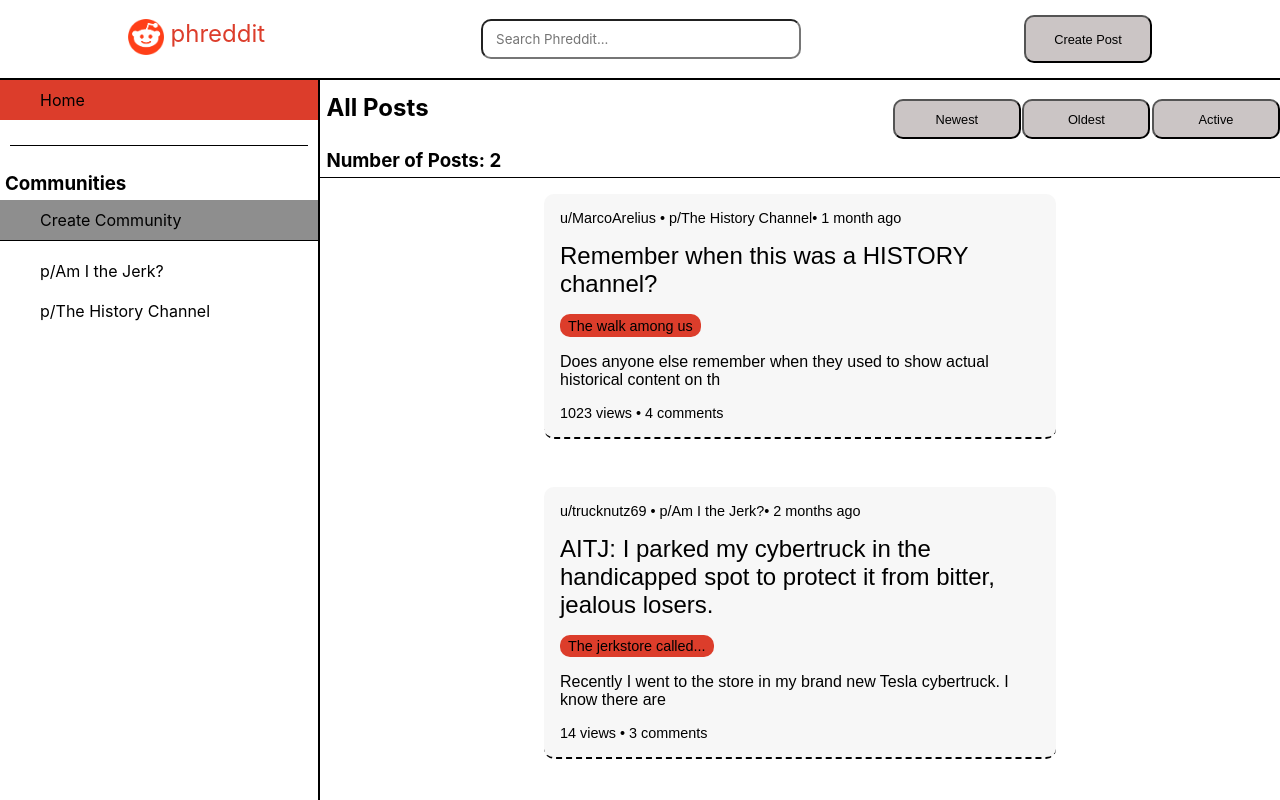
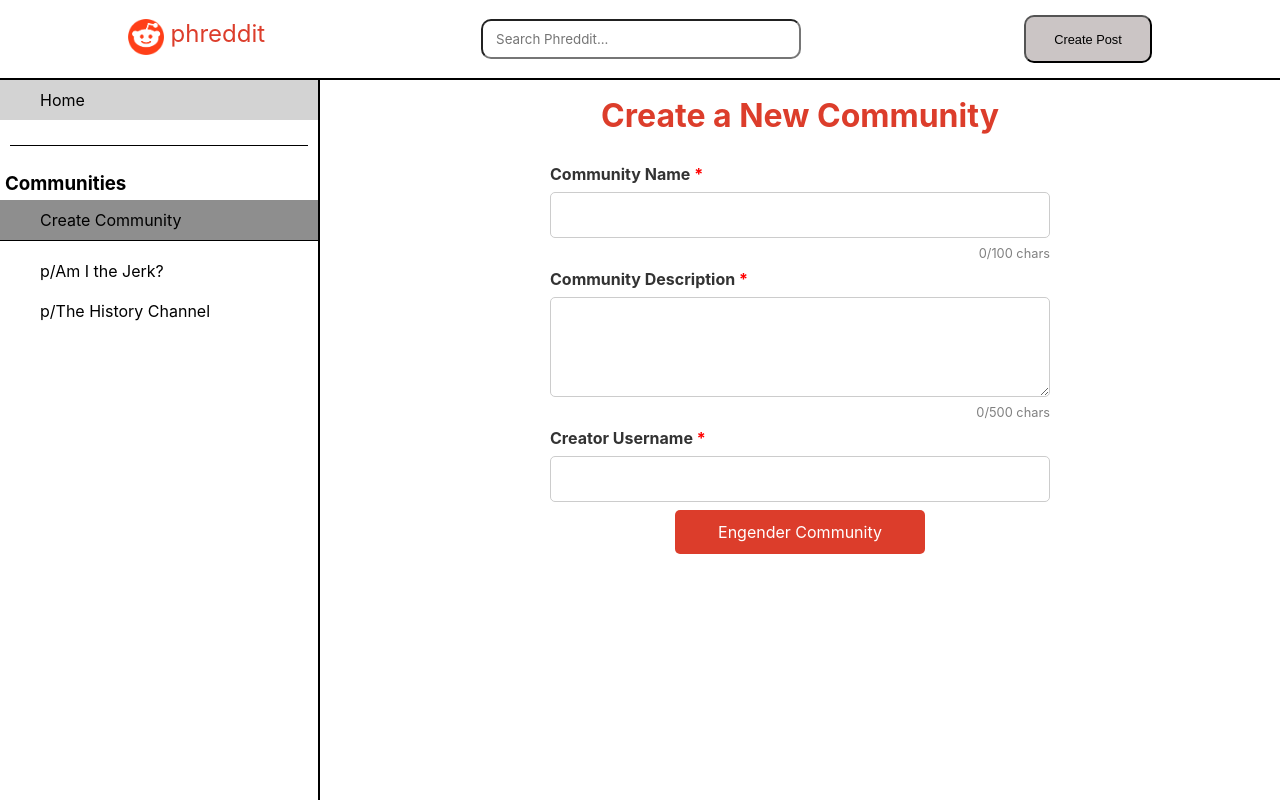
Before and after one commit to ayush-shah12/React-Frontend-Reddit-Clone, a React (Create React App) app: page / in a window 1280 px wide. Both pictures are taken after a click on the item "Create Community". Built offline with nearby package versions, Linux system fonts and the light colour scheme.

Commit message:
implemented Create community page

```diff
--- /dev/null
+++ b/src/components/CreateCommunity.jsx
@@ -0,0 +1,169 @@
+import React, { useContext, useState } from "react"
+import { ModelContext } from "../context/ModelContext.jsx"
+import { ViewContext } from "../context/ViewContext";
+import "../stylesheets/CreateCommunity.css"
+import "../stylesheets/index.css"
+
+const CreateCommunity = () => {
+    const {setView, setCommunityID } = useContext(ViewContext);
+    const { model, setModel } = useContext(ModelContext);
+
+    //state for form inputs
+    const [communityName, setCommunityName] = useState('');
+    const [communityDescription, setCommunityDescription] = useState('');
+    const [creatorUsername, setCreatorUsername] = useState('');
+
+    //error state
+    const [errors, setErrors] = useState({
+        communityName: '',
+        communityDescription: '',
+        creatorUsername: '',
+    });
+
+    const handleSubmit = (e) => {
+        e.preventDefault();
+
+        //validate inputs
+        const newErrors = {
+            communityName: '',
+            communityDescription: '',
+            creatorUsername: '',
+        };
+
+        let isValid = true;
+
+        if(communityName.trim() === '') {
+            newErrors.communityName = 'Community name is required.';
+            isValid = false;
+        }
+        else if (communityName.length > 100) {
+            newErrors.communityName = 'Community name should not exceed 100 characters.';
+            isValid = false;
+        }
+
+        if(communityDescription.trim() === ''){
+            newErrors.communityDescription = 'Community description is required.';
+            isValid = false;
+        }
+        else if (communityDescription.length > 500) {
+            newErrors.communityDescription = 'Community description should not exceed 500 characters.'
+            isValid = false;
+        }
+
+        if (creatorUsername.trim() === '') {
+            newErrors.creatorUsername = 'Creator username is required.';
+            isValid = false;
+        }
+
+        setErrors(newErrors);
+
+        if(isValid) {
+            //new community object
+            const newCommunityID = `community${model.communities.length + 1}`;
+            const newCommunity = {
+                communityID: newCommunityID,
+                name: communityName.trim(),
+                description: communityDescription.trim(),
+                postIDs: [],
+                startDate: new Date(),
+                members: [creatorUsername.trim()],
+                memberCount: 1,
+            };
+
+            setModel((prevModel) => ({
+                ...prevModel,
+                communities: [...prevModel.communities, newCommunity],
+            }));
+
+            //navigate to the new community page
+            setCommunityID(newCommunityID);
+            setView('CommunityPage');
+
+            //reset fields
+            setCommunityName('');
+            setCommunityDescription('');
+            setCreatorUsername('');
+
+            setErrors({
+                communityName: '',
+                communityDescription: '',
+                creatorUsername: '',
+
+            });
+        }
+        else {
+            setCommunityName(communityName.trim());
+            setCommunityDescription(communityDescription.trim());
+            setCreatorUsername(creatorUsername.trim());
+        }
+
+    };
+
+    return (
+        <div className = "create-community-container">
+            <h2>Create a New Community</h2>
+            <form onSubmit = {handleSubmit} className = "create-community-form">
+                {/*Community Name*/}
+                <div className = "form-group">
+                    <label htmlFor = "communityName">
+                        Community Name <span className = "required">*</span>
+                    </label>
+                    <input
+                    type = "text"
+                    id = "communityName"
+                    value = {communityName}
+                    onChange={(e) => setCommunityName(e.target.value)}
+                    maxLength="100"
+                    required />
+                    {errors.communityName && (
+                        <span className = "error-message">{errors.communityName}</span>
+                    )}
+                    <small>{communityName.length}/100 chars</small>
+                </div>
+
+                {/*Comm Descr */}
+                <div className = "form-group">
+                    <label htmlFor = "communityDescription">
+                        Community Description <span className = "required">*</span>
+                    </label>
+                    <textarea
+                    id = "communityDescription"
+                    value = {communityDescription}
+                    onChange={(e) => setCommunityDescription(e.target.value)}
+                    maxLength="500"
+                    required />
+                    {errors.communityDescription && (
+                        <span className = "error-message">{errors.communityDescription}</span>
+                    )}
+                    <small>{communityDescription.length}/500 chars</small>
+                </div>
+                {/*Creator Username */}
+                <div className = "form-group">
+                    <label htmlFor = "creatorUsername">
+                       Creator Username <span className = "required">*</span>
+                    </label>
+                    <input
+                    type = "text"
+                    id = "creatorUsername"
+                    value = {creatorUsername}
+                    onChange={(e) => setCreatorUsername(e.target.value)}
+                    maxLength="100"
+                    required />
+                    {errors.creatorUsername && (
+                        <span className = "error-message">{errors.creatorUsername}</span>
+                    )}
+                </div>
+
+                {/*Submit Btn */}
+                <button type = "submit" className = "engender-button">
+                    Engender Community
+                </button>
+
+            </form>
+        </div>
+
+    );
+
+};
+
+export default CreateCommunity;
--- a/src/components/Navbar.jsx
+++ b/src/components/Navbar.jsx
@@ -7,7 +7,15 @@ const NavBar = () => {
 
   const { model } = useContext(ModelContext);
   const { view, setView, communityID, setCommunityID } = useContext(ViewContext);
-
+  const handleNavigation = (targetView, params = {}) => {
+    setView(targetView);
+    if(params.communityID) {
+      setCommunityID(params.communityID);
+    }
+    else{
+      setCommunityID(null);
+    }
+  };
 
   return (
     <div className="sidebar">
@@ -22,7 +30,9 @@ const NavBar = () => {
           Communities
         </h3>
         <div className="create-community-link">
-          <li className="createCommunity" style={{ cursor: "pointer", paddingLeft: "40px" }}>
+          <li className={`createCommunity${view ==="Create" ? "active" : ""}`}
+           style={{ cursor: "pointer", paddingLeft: "40px" }}
+           onClick= {()=> handleNavigation("Create")}>
             Create Community
           </li>
         </div>
--- a/src/pages/Create.jsx
+++ b/src/pages/Create.jsx
@@ -2,14 +2,20 @@
 // additional files for create post, comments, and community
 import Header from "../components/Header";
 import Navbar from "../components/Navbar";
-
+import CreateCommunity from "../components/CreateCommunity";
 const Create = () =>{
     return(
         <div>
             <Header/>
+            <div className = "containerSideMain">
             <Navbar/>
+            <div id="main" className = "main">
+                <CreateCommunity/>
+            </div>
+
+            </div>
         </div>
-    )
-}
+    );
+};
 
 export default Create;
--- /dev/null
+++ b/src/stylesheets/CreateCommunity.css
@@ -0,0 +1,85 @@
+.create-community-container {
+    padding: 1rem;
+    background-color: rgb(255, 255, 255);
+    min-height: 90vh;
+    box-sizing: border-box;
+    overflow-y: auto;
+    overflow-x: hidden;
+}
+
+.create-community-container h2 {
+    text-align: center;
+    color: rgb(220, 61, 43);
+    margin-bottom: 1.5rem;
+    font-size: 2em;
+}
+
+.create-community-form {
+    display: flex;
+    flex-direction: column;
+    gap: 0.5rem;
+    max-width: 500px;
+    margin: 0 auto;
+}
+
+
+.form-group {
+    display: flex;
+    flex-direction: column;
+    gap: 0.5rem;
+    position: relative;
+}
+
+.form-group label {
+    font-weight: bold;
+    color: #333333;
+}
+
+.form-group .required {
+    color: red;
+}
+
+.form-group input,
+.form-group textarea {
+    padding: 0.75rem;
+    font-size: 1em;
+    border: 1px solid #ccc;
+    border-radius: 5px;
+    width: 100%;
+    box-sizing: border-box;
+}
+
+.form-group textarea {
+    resize: vertical;
+    min-height: 100px;
+}
+
+.form-group small {
+    font-size: 0.8em;
+    color: gray;
+    align-self: flex-end;
+}
+
+
+.error-message {
+    color: red;
+    font-size: 0.9em;
+}
+
+
+.engender-button {
+    padding: 0.75rem;
+    background-color: rgb(220, 61, 43);
+    color: #ffffff;
+    border: none;
+    border-radius: 5px;
+    font-size: 1em;
+    cursor: pointer;
+    transition: background-color 0.3s ease;
+    width: 50%;
+    align-self: center;
+}
+
+.engender-button:hover {
+    background-color: #c52514;
+}
```
